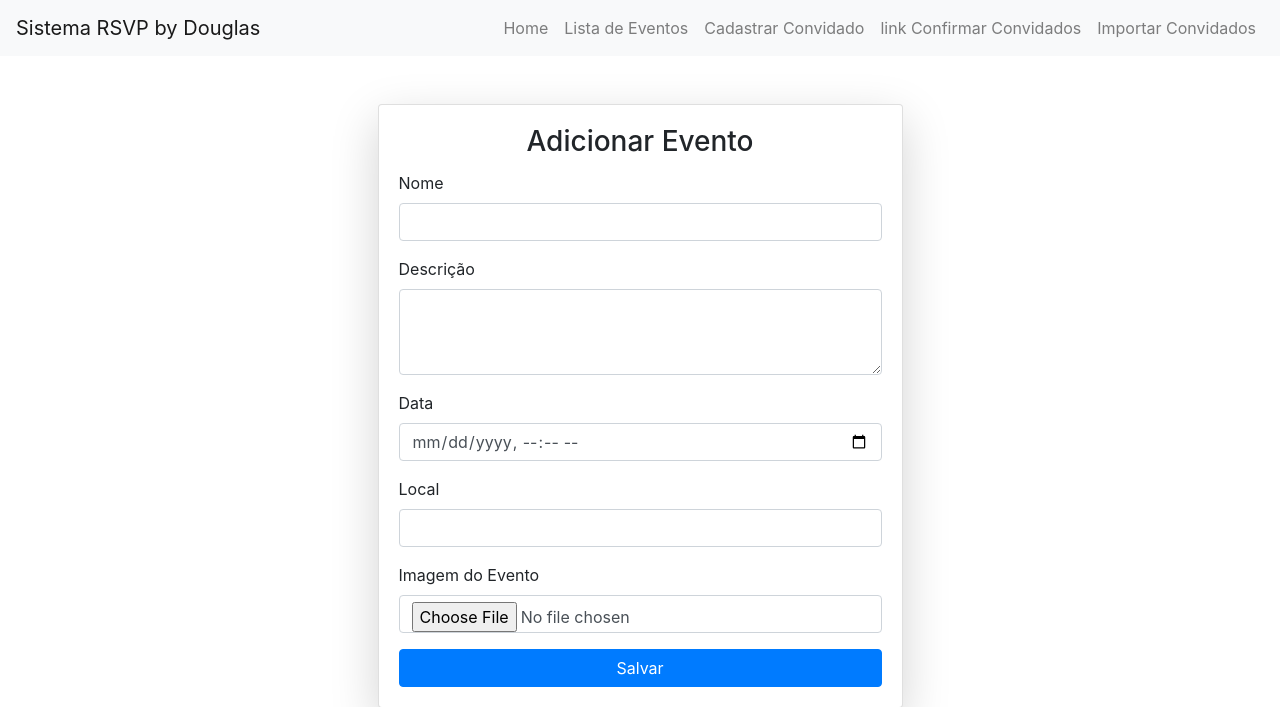
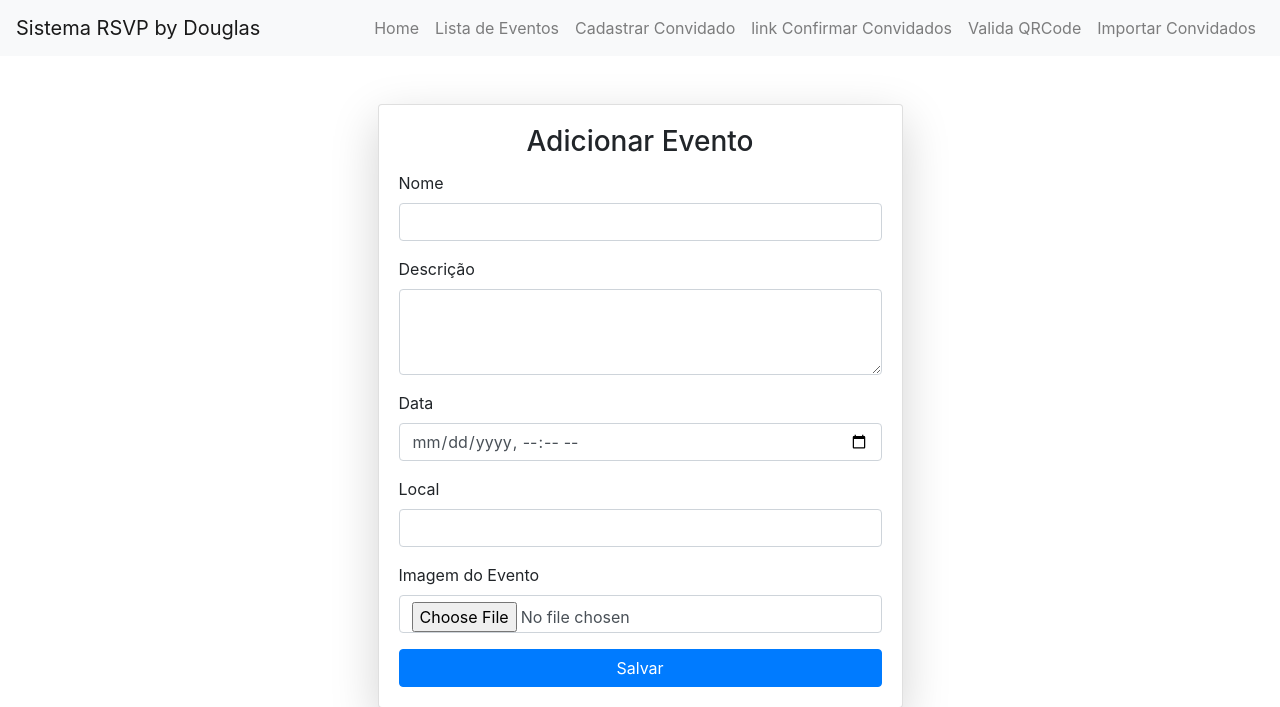
Before and after one commit to douglasinforj/sistema_rspv_presenca_eventos, a Django app: page /adicionar/ in a window 1280 px wide. Shown: the top 707 px of the page. Run offline with Django 5.2, Linux system fonts and the light colour scheme; some libraries are stand-ins or nearby versions.

Commit message:
adicionado link para validar QRCode, utilização para celulares

```diff
--- a/templates/base.html
+++ b/templates/base.html
@@ -39,6 +39,7 @@ body {
                 <li class="nav-item"><a class="nav-link" href="{% url 'lista_eventos' %}">Lista de Eventos</a></li>
                 <li class="nav-item"><a class="nav-link" href="{% url 'cadastrar_convidado' %}">Cadastrar Convidado</a></li>
                 <li class="nav-item"><a class="nav-link" href="{% url 'rsvp_convidado' %}">link Confirmar Convidados</a></li>
+                <li class="nav-item"><a class="nav-link" href="{% url 'checkin_view' %}">Valida QRCode</a></li>
                 <li class="nav-item"><a class="nav-link" href="{% url 'importar_convidados' %}">Importar Convidados</a></li>
             </ul>
         </div>
```
